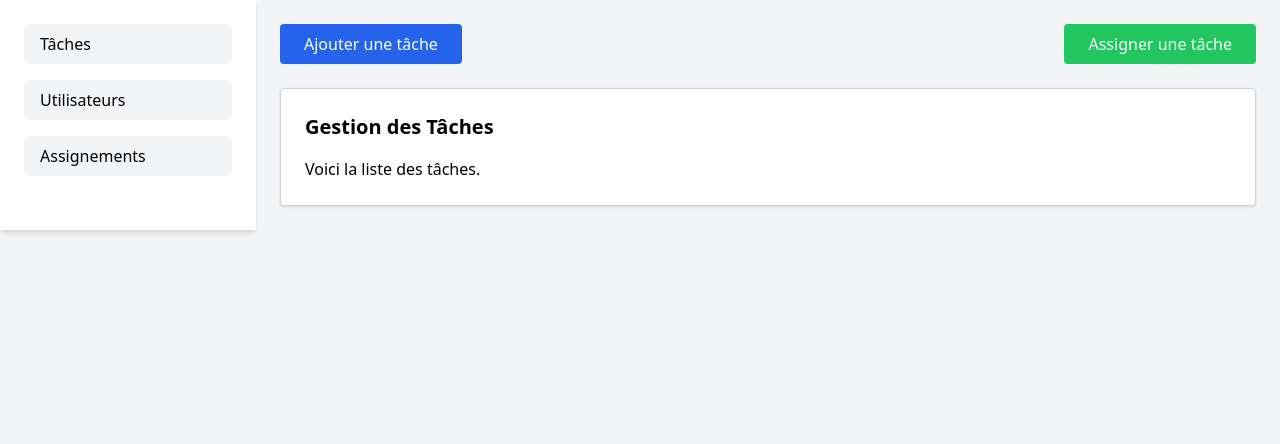
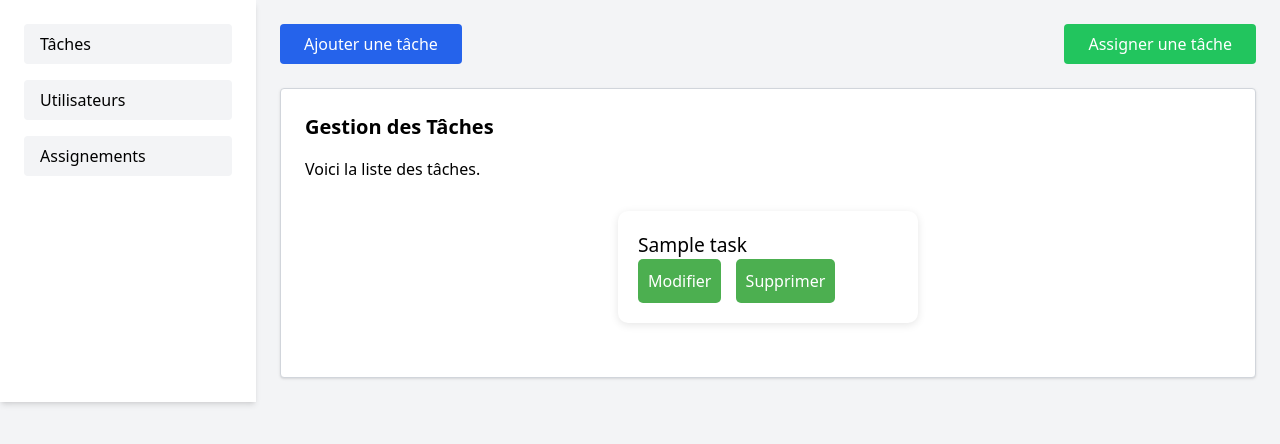
Before and after one commit to Youcode-Classe-E-2024-2025/ElHamzaoui_ZIRARI-todo_OOP, a PHP site: page /index.php in a window 1280 px wide, after a click on "Tâches". Shown: the part 95-539 px from the top of the page. Run offline with PHP 8.4, Linux system fonts and the light colour scheme; tables that the repository leaves empty hold one stand-in row (values such as "Sample post"); some libraries are stand-ins or nearby versions.

Commit message:
script pho pour l'affichage des taches

```diff
--- a/taskForm.php
+++ b/taskForm.php
@@ -1,3 +1,14 @@
+<?php
+// Inclure la classe Tache
+require_once 'taskModel.php';
+require_once 'config.php'; // Inclure la connexion PDO depuis config.php
+
+// Créer une instance de TaskModel en passant l'objet PDO
+$taskModel = new TaskModel($pdo);  // Ici, vous passez la connexion PDO à TaskModel
+
+// Récupérer toutes les tâches
+$tasks = $taskModel->getAllTasks();  // Appeler la méthode pour obtenir toutes les tâches
+?>
 <!DOCTYPE html>
 <html lang="fr">
 <head>
@@ -5,6 +16,108 @@
     <meta name="viewport" content="width=device-width, initial-scale=1.0">
     <title>Interface Admin</title>
     <script src="https://cdn.tailwindcss.com"></script>
+    <style>
+        /* Style général */
+        body {
+            font-family: Arial, sans-serif;
+            margin: 0;
+            padding: 0;
+            background-color: #f4f4f4;
+        }
+
+        h1 {
+            text-align: center;
+            margin: 20px 0;
+        }
+
+        .container {
+            display: flex;
+            flex-wrap: wrap;
+            justify-content: space-evenly;
+            padding: 20px;
+        }
+
+        /* Style de la carte de chaque tâche */
+        .task-card {
+            background-color: #fff;
+            width: 300px;
+            margin: 10px;
+            padding: 20px;
+            border-radius: 10px;
+            box-shadow: 0 2px 8px rgba(0, 0, 0, 0.1);
+            transition: transform 0.2s;
+            position: relative;
+        }
+
+        .task-card:hover {
+            transform: scale(1.05);
+        }
+
+        /* Style du titre de la tâche */
+        .task-card h3 {
+            margin: 0;
+            font-size: 1.2em;
+        }
+
+        /* Style pour les détails cachés au survol */
+        .task-details {
+            display: none;
+            margin-top: 10px;
+            padding: 10px;
+            background-color: #f9f9f9;
+            border: 1px solid #ddd;
+            border-radius: 5px;
+        }
+
+        .task-card:hover .task-details {
+            display: block;
+        }
+
+        /* Style pour les boutons */
+        .task-card button {
+            background-color: #4CAF50;
+            color: white;
+            border: none;
+            padding: 10px;
+            border-radius: 5px;
+            cursor: pointer;
+            margin-right: 10px;
+            transition: background-color 0.3s;
+        }
+
+        .task-card button:hover {
+            background-color: #45a049;
+        }
+
+        /* Style du formulaire */
+        form {
+            width: 50%;
+            margin: 20px auto;
+            background-color: #fff;
+            padding: 20px;
+            border-radius: 10px;
+            box-shadow: 0 2px 8px rgba(0, 0, 0, 0.1);
+        }
+
+        form input, form textarea, form select {
+            width: 100%;
+            padding: 10px;
+            margin: 10px 0;
+            border-radius: 5px;
+            border: 1px solid #ccc;
+        }
+
+        form input[type="submit"] {
+            background-color: #4CAF50;
+            color: white;
+            border: none;
+            cursor: pointer;
+        }
+
+        form input[type="submit"]:hover {
+            background-color: #45a049;
+        }
+    </style>
 </head>
 <body class="bg-gray-100 font-sans">
 
@@ -43,6 +156,23 @@
                 <div id="tasks" class="section hidden">
                     <h2 class="text-xl font-bold mb-4">Gestion des Tâches</h2>
                     <p>Voici la liste des tâches.</p>
+                    <div class="container">
+        <?php foreach ($tasks as $tacheItem): ?>
+            <div class="task-card">
+                <h3><?php echo htmlspecialchars($tacheItem['title_tache']); ?></h3>
+                <div class="task-details">
+                    <p><strong>Description:</strong> <?php echo htmlspecialchars($tacheItem['descr_tache']); ?></p>
+                    <p><strong>Date d'échéance:</strong> <?php echo htmlspecialchars($tacheItem['date_tache']); ?></p>
+                    <p><strong>Priorité:</strong> <?php echo htmlspecialchars($tacheItem['status_tache']); ?></p>
+                    <p><strong>Responsable:</strong> <?php echo htmlspecialchars($tacheItem['priority_tache']); ?></p>
+                </div>
+                <!-- Boutons pour modifier et supprimer -->
+                <button onclick="window.location.href='modifier_tache.php?id=<?php echo $tacheItem['id_tache']; ?>'">Modifier</button>
+                <button onclick="window.location.href='supprimer_tache.php?id=<?php echo $tacheItem['id_tache']; ?>'">Supprimer</button>
+            </div>
+        <?php endforeach; ?>
+    </div>
+
                 </div>
                 <div id="users" class="section hidden">
                     <h2 class="text-xl font-bold mb-4">Gestion des Utilisateurs</h2>
```
